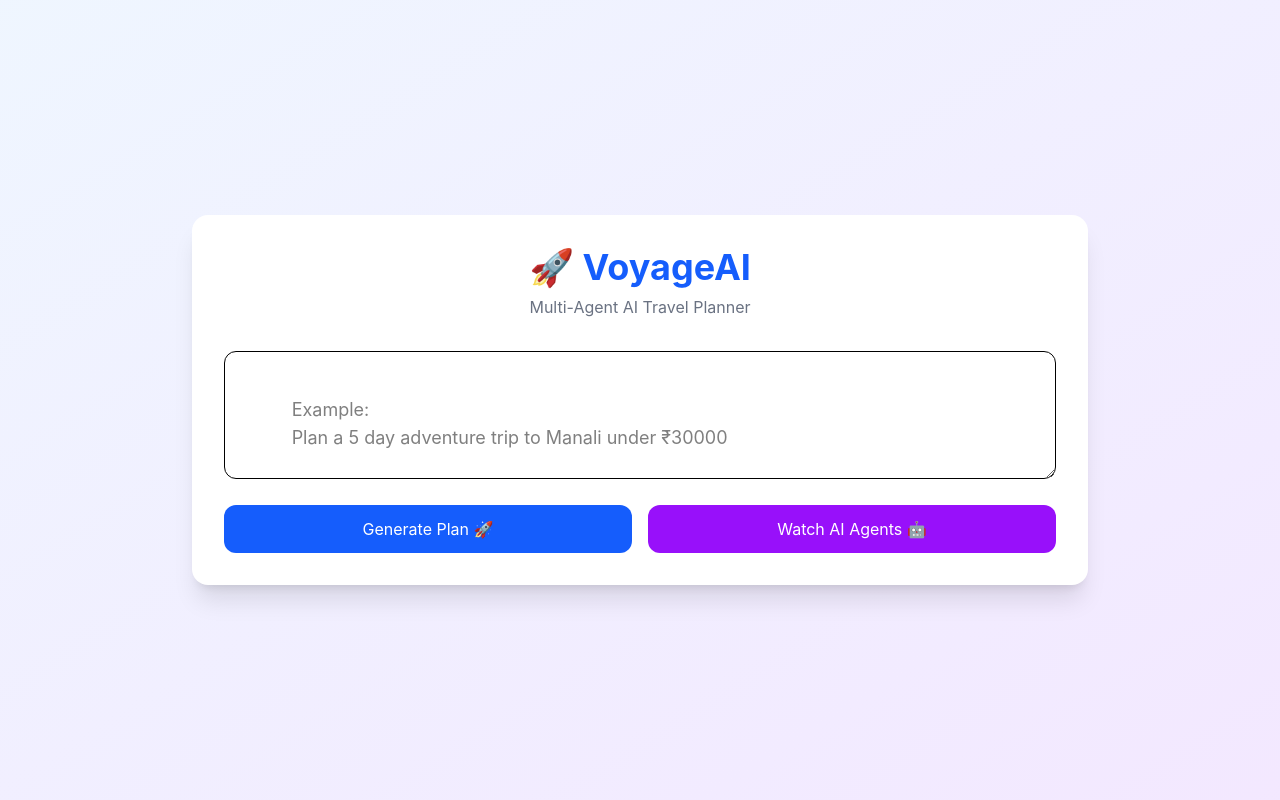
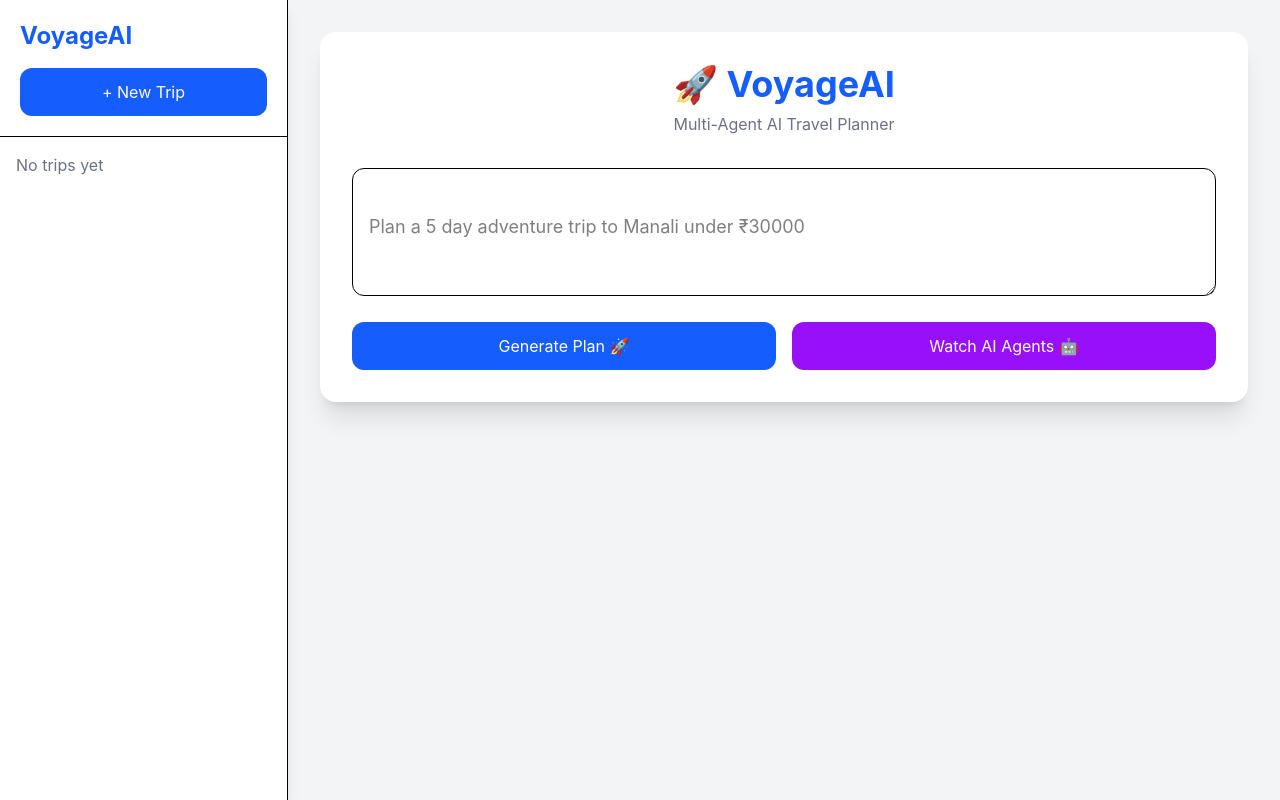
Before and after one commit to Sanjana0024/VoyageAI, a React app in the folder Frontend/: page / in a window 1280 px wide. Built offline with nearby package versions, Linux system fonts and the light colour scheme; the HTML template or start-up script is replaced by a standard one.

Commit message:
chat history

```diff
--- a/Frontend/src/App.jsx
+++ b/Frontend/src/App.jsx
@@ -1,13 +1,12 @@
-import { useState } from "react";
+import { useState, useEffect } from "react";
 
 import { generateTrip } from "./services/api";
 import { streamTrip } from "./services/stream";
 
 import TravelCard from "./components/TravelCard";
-
+import HistorySidebar from "./components/HistorySidebar";
 
 function App() {
-
 
   const [input, setInput] = useState("");
 
@@ -17,21 +16,33 @@ function App() {
 
   const [loading, setLoading] = useState(false);
 
+  const [history, setHistory] = useState([]);
 
 
-  // Generate normal AI travel plan
+  // Load history from localStorage
+  useEffect(() => {
+
+    const savedHistory =
+      JSON.parse(
+        localStorage.getItem("voyage_history")
+      ) || [];
+
+    setHistory(savedHistory);
+
+  }, []);
+
+
+
+  // Generate AI Trip
   const handleGenerate = async () => {
 
-
-    if (!input.trim()) return;
-
+    if (!input) return;
 
     setLoading(true);
+
     setTrip(null);
 
-
     try {
-
 
       const response = await generateTrip({
 
@@ -39,144 +50,157 @@ function App() {
 
       });
 
-
-
       console.log(
         "Backend Response:",
         response.data
       );
 
+      const tripData = response.data.data;
 
+      setTrip(tripData);
 
-      setTrip(
-        response.data.data
+      const newTrip = {
+
+        id: Date.now(),
+
+        title: tripData.trip_summary,
+
+        date: new Date().toLocaleDateString(),
+
+        trip: tripData
+
+      };
+
+      const updatedHistory = [
+        newTrip,
+        ...history
+      ];
+
+      setHistory(updatedHistory);
+
+      localStorage.setItem(
+
+        "voyage_history",
+
+        JSON.stringify(updatedHistory)
+
       );
-
 
     }
 
+    catch (error) {
 
-    catch(error){
-
-
-      console.log(
-        "API Error:",
-        error
-      );
-
+      console.log(error);
 
     }
 
-
-    finally{
-
     setLoading(false);
-
-    }
-
 
   };
 
 
 
-
-
-  // Stream AI agents progress
+  // Streaming AI
   const handleStreamGenerate = async () => {
-
-
-    if (!input.trim()) return;
-
 
     setMessages([]);
 
     setLoading(true);
 
-
-
     await streamTrip(
 
       input,
 
-      (message)=>{
+      (message) => {
 
-
-        setMessages((prev)=>[
+        setMessages(prev => [
 
           ...prev,
+
           message
 
         ]);
-
 
       }
 
     );
 
-
-
     setLoading(false);
-
 
   };
 
 
 
+  // Open old trip
+  const openHistoryTrip = (trip) => {
+
+    setTrip(trip.trip);
+
+  };
+
+
+
+  // Start new trip
+  const createNewTrip = () => {
+
+    setTrip(null);
+
+    setInput("");
+
+  };
 
 
 
   return (
 
+    <div className="min-h-screen flex bg-gray-100">
 
-    <div className="
-      min-h-screen
-      flex
-      justify-center
-      items-center
-      bg-gradient-to-br
-      from-blue-50
-      to-purple-100
-      p-6
-    ">
+      <HistorySidebar
+
+        history={history}
+
+        onSelect={openHistoryTrip}
+
+        onNewTrip={createNewTrip}
+
+      />
 
 
-      <div className="
+
+      <div className="flex-1 p-8">
+
+        <div
+          className="
           w-full
-        max-w-4xl
+          max-w-5xl
+          mx-auto
           bg-white
           rounded-2xl
           shadow-xl
           p-8
-      ">
+          "
+        >
 
-
-
-        <h1 className="
+          <h1
+            className="
             text-4xl
             font-bold
             text-center
             text-blue-600
-        ">
-
+            "
+          >
             🚀 VoyageAI
-
           </h1>
 
-
-
-        <p className="
+          <p
+            className="
             text-center
             text-gray-500
             mt-2
-        ">
-
+            "
+          >
             Multi-Agent AI Travel Planner
-
           </p>
-
-
-
-
 
           <textarea
 
@@ -193,33 +217,26 @@ function App() {
             focus:ring-blue-400
             "
 
-
             placeholder="
-          Example:
 Plan a 5 day adventure trip to Manali under ₹30000
 "
 
-
             value={input}
 
+            onChange={(e) =>
 
-          onChange={(e)=>setInput(e.target.value)}
+              setInput(e.target.value)
 
+            }
 
           />
-
-
-
-
-
-
-        <div className="
+                    <div
+            className="
             flex
             gap-4
             mt-5
-        ">
-
-
+            "
+          >
 
             <button
 
@@ -232,6 +249,7 @@ function App() {
               py-3
               rounded-xl
               hover:bg-blue-700
+              transition
               "
 
             >
@@ -239,8 +257,6 @@ function App() {
               Generate Plan 🚀
 
             </button>
-
-
 
 
 
@@ -255,6 +271,7 @@ function App() {
               py-3
               rounded-xl
               hover:bg-purple-700
+              transition
               "
 
             >
@@ -263,46 +280,39 @@ function App() {
 
             </button>
 
-
-
           </div>
-
-
-
-
 
 
 
           {
             loading && (
 
-            <div className="
+              <div
+                className="
                 mt-6
                 bg-gray-50
                 rounded-xl
                 p-5
-            ">
+                "
+              >
 
-
-
-              <h2 className="
+                <h2
+                  className="
                   font-bold
                   text-lg
                   mb-3
-              ">
+                  "
+                >
 
                   🤖 AI Agents Working
 
                 </h2>
 
 
-
-
                 {
                   messages.map(
 
-                  (msg,index)=>(
-
+                    (msg, index) => (
 
                       <p
 
@@ -320,27 +330,10 @@ function App() {
 
                       </p>
 
-
                     )
 
                   )
-
                 }
-
-
-
-
-              {
-                messages.length === 0 && (
-
-                  <p className="text-gray-500">
-                    Starting AI agents...
-                  </p>
-
-                )
-              }
-
-
 
               </div>
 
@@ -349,38 +342,22 @@ function App() {
 
 
 
-
-
-
-
-
-        {
-          trip && (
-
           <TravelCard
 
             data={trip}
 
+            loading={loading}
+
           />
-
-          )
-        }
-
-
-
-
-
 
         </div>
 
+      </div>
 
     </div>
 
-
   );
-
 
 }
 
-
 export default App;
```
Lines whose indentation alone changed are shown as unchanged.
